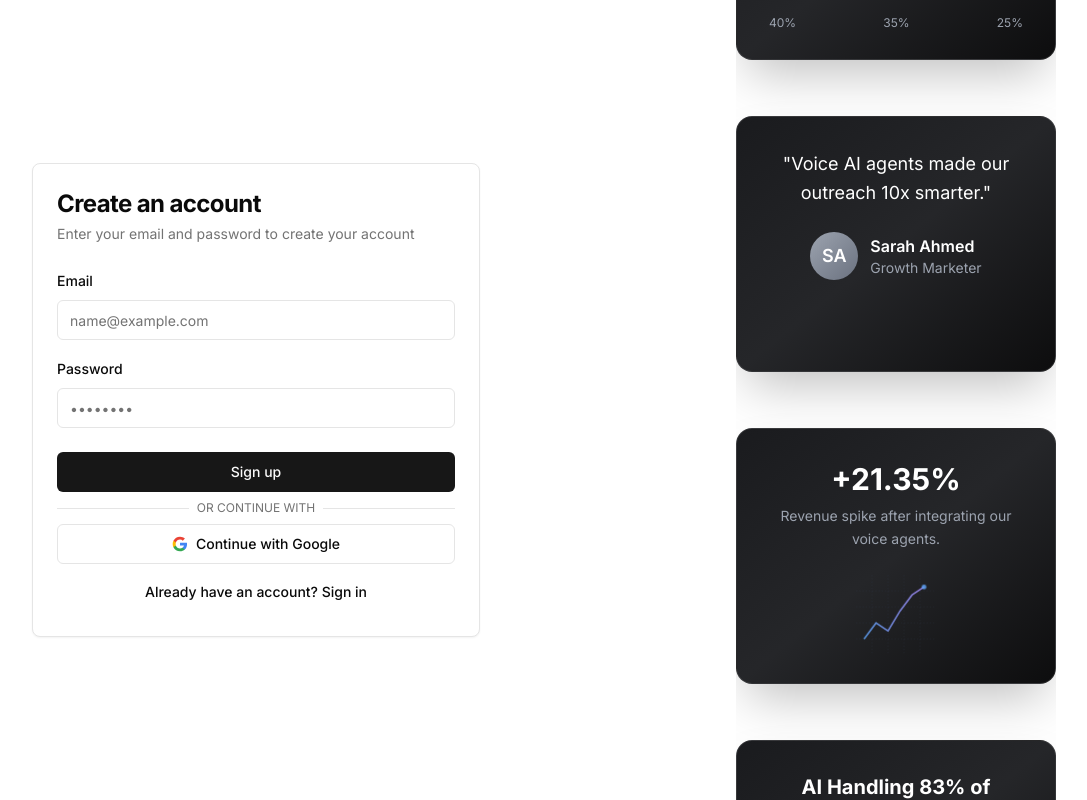
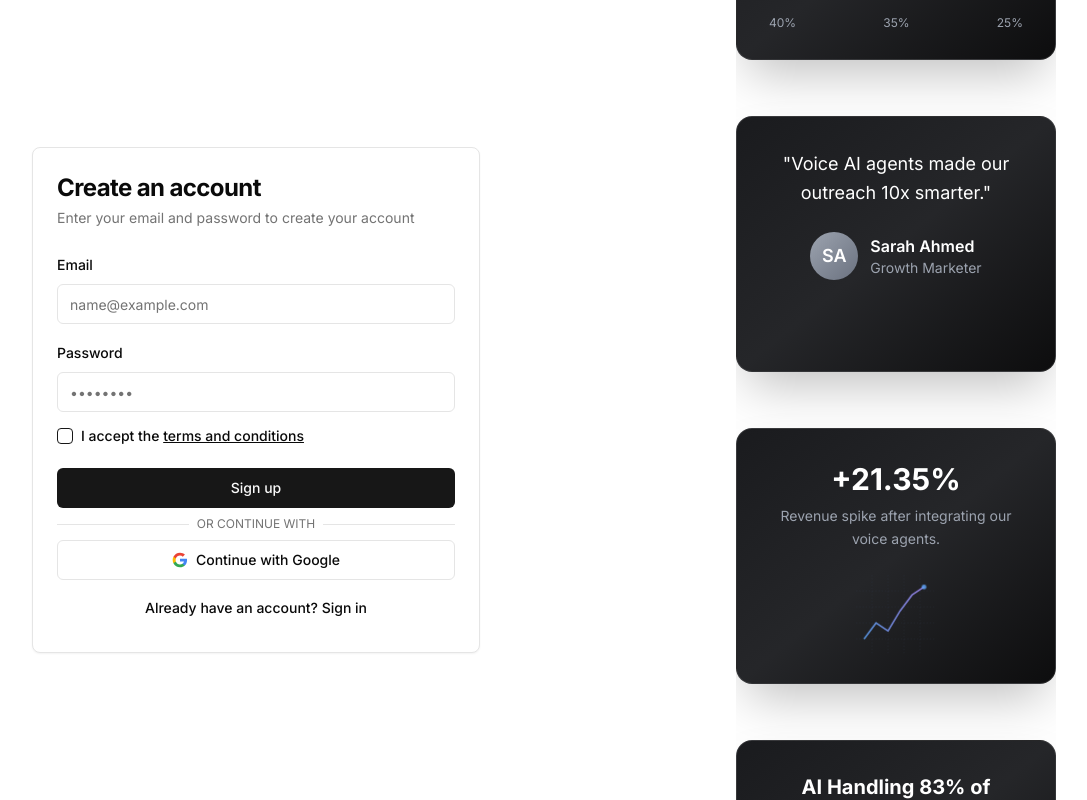
Before and after one commit to satyaprakashmallidi/MagicTeams, a Next.js app: page /login in a window 1280 px wide. Both pictures are taken after a click on the button "Don't have an account? Sign up". Shown: the whole page, without its empty margins (64-1151 px from the left). Built offline with nearby package versions, Linux system fonts and the light colour scheme.

Commit message:
Added the checkbox

```diff
--- a/components/login/login-form.tsx
+++ b/components/login/login-form.tsx
@@ -9,6 +9,7 @@ import { useState } from "react"
 import { Icon } from "@/components/ui/icons"
 import Link from "next/link"
 import { useRouter } from "next/navigation"
+import { Checkbox } from "@/components/ui/checkbox"
 
 type ActionResult = { error?: string; success?: string } | undefined
 
@@ -17,6 +18,7 @@ export function LoginForm() {
   const [isSignUp, setIsSignUp] = useState(false)
   const [error, setError] = useState<string | null>(null)
   const [successMessage, setSuccessMessage] = useState<string | null>(null)
+  const [termsAccepted, setTermsAccepted] = useState(false)
   const router = useRouter()
 
   const handleSignIn = async (formData: FormData) => {
@@ -36,6 +38,11 @@ export function LoginForm() {
   }
 
   const handleSignUp = async (formData: FormData) => {
+    if (!termsAccepted) {
+      setError("You must accept the terms and conditions to sign up.")
+      return
+    }
+
     setIsLoading(true)
     setError(null)
     setSuccessMessage(null)
@@ -139,6 +146,22 @@ export function LoginForm() {
                 </div>
               )}
             </div>
+
+            {isSignUp && (
+              <div className="flex items-center space-x-2">
+                <Checkbox
+                  id="terms"
+                  checked={termsAccepted}
+                  onCheckedChange={(checked) => setTermsAccepted(checked as boolean)}
+                />
+                <label
+                  htmlFor="terms"
+                  className="text-sm font-medium leading-none peer-disabled:cursor-not-allowed peer-disabled:opacity-70"
+                >
+                  I accept the <Link href="https://termsandconditions.magicteams.ai/" className="underline hover:text-primary" target="_blank" rel="noopener noreferrer">terms and conditions</Link>
+                </label>
+              </div>
+            )}
           </CardContent>
           <CardFooter className="flex flex-col space-y-4">
             <div className="w-full space-y-2">
```
